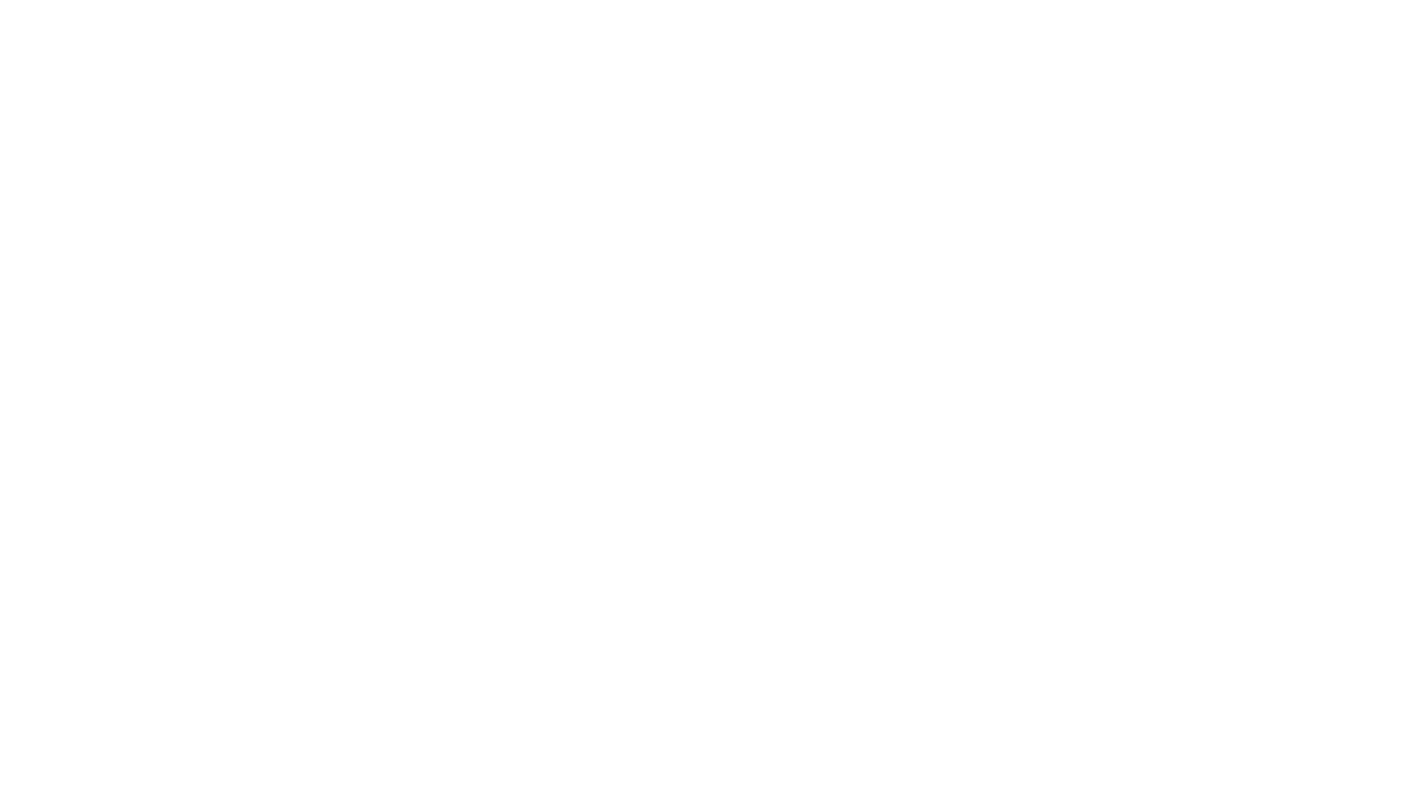
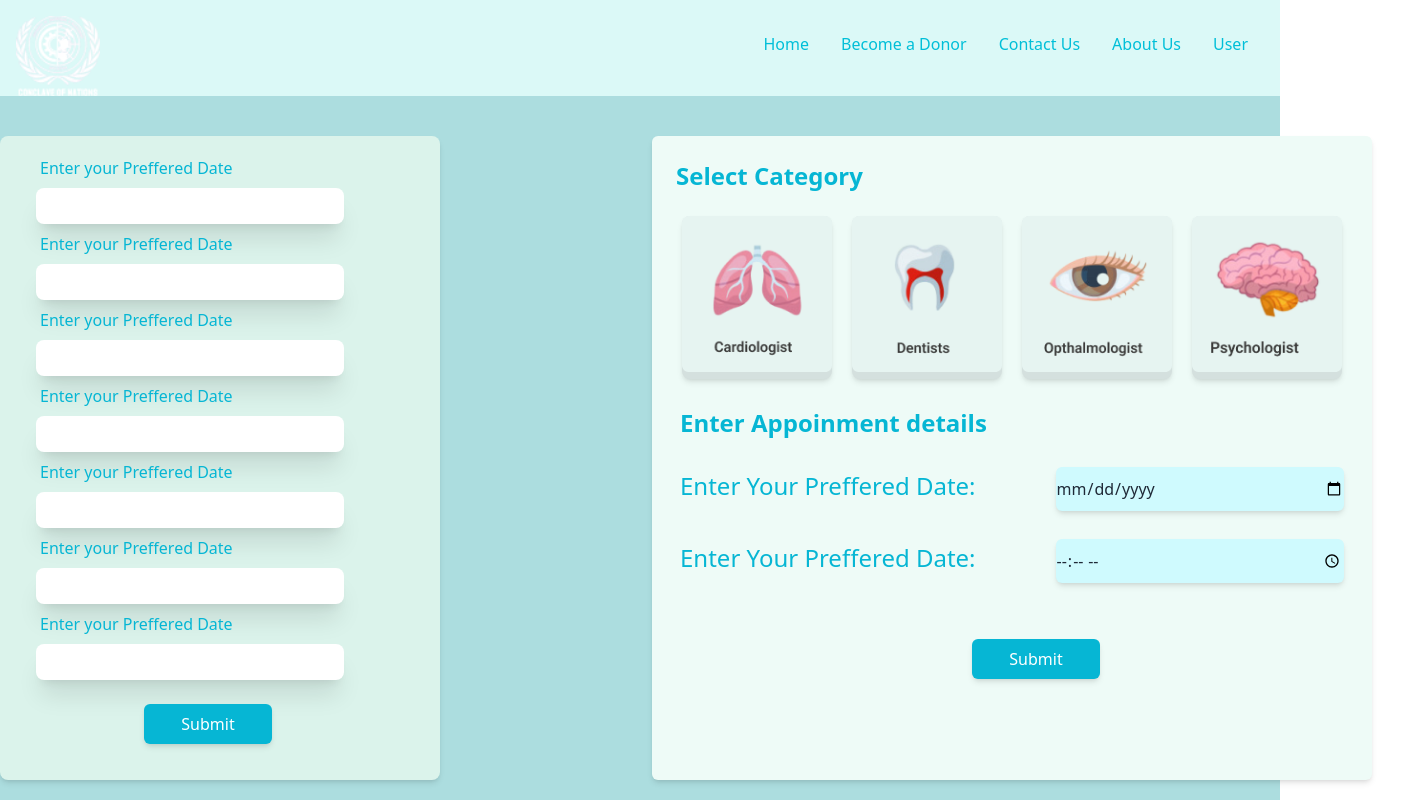
Before and after one commit to prabuddha03/doctor_H4B, a React (Vite) app: page /AppoinmentBooking in a window 1280 px wide. Before the commit this address had no page. Shown: the top 800 px of the page, 1420 px wide, since content can reach past the window. Built offline with nearby package versions, Linux system fonts and the light colour scheme.

Commit message:
appoinment section created

```diff
--- a/src/App.jsx
+++ b/src/App.jsx
@@ -1,6 +1,7 @@
 import React from "react";
 import Home from "./pages/Home";
 import Profile from "./pages/Profile";
+import AppoinmentBooking from "./pages/AppoinmentBooking";
 import { BrowserRouter, Routes, Route } from "react-router-dom";
 
 const App = () => {
@@ -9,6 +10,7 @@ const App = () => {
       <Routes>
         <Route path="/" element={<Home />} />
         <Route path="profile" element={<Profile />} />
+        <Route path="AppoinmentBooking" element={<AppoinmentBooking />} />
       </Routes>
     </BrowserRouter>
   );
--- /dev/null
+++ b/src/components/AppoinmentFormOne.jsx
@@ -0,0 +1,97 @@
+import React from "react";
+import { useState } from "react";
+
+const AppoinmentFormOne = () => {
+  const [inputs, setInputs] = useState({});
+
+  const handleChange = (event) => {
+    const name = event.target.name;
+    const value = event.target.value;
+    setInputs((values) => ({ ...values, [name]: value }));
+  };
+
+  const handleSubmit = (event) => {
+    event.preventDefault();
+    alert(inputs);
+  };
+  return (
+    <div className="h-[644px] w-[440px] bg-[#dbf3eb] rounded-lg shadow-md">
+      <form onSubmit={handleSubmit} className="py-5">
+        <label className="m-10 text-cyan-500 font-medium">
+          Enter your Preffered Date
+          <input
+            type="text"
+            name="date"
+            value={inputs.date || ""}
+            onChange={handleChange}
+            className="ml-9 w-[70%] rounded-lg bg-white h-9 shadow-xl my-2 text-black font-normal"
+          />
+        </label>
+        <label className="m-10 text-cyan-500 font-medium">
+          Enter your Preffered Date
+          <input
+            type="text"
+            name="date"
+            value={inputs.date || ""}
+            onChange={handleChange}
+            className="ml-9 w-[70%] rounded-lg bg-white h-9 shadow-xl my-2 text-black font-normal"
+          />
+        </label>
+        <label className="m-10 text-cyan-500 font-medium">
+          Enter your Preffered Date
+          <input
+            type="text"
+            name="date"
+            value={inputs.date || ""}
+            onChange={handleChange}
+            className="ml-9 w-[70%] rounded-lg bg-white h-9 shadow-xl my-2 text-black font-normal"
+          />
+        </label>
+        <label className="m-10 text-cyan-500 font-medium">
+          Enter your Preffered Date
+          <input
+            type="text"
+            name="date"
+            value={inputs.date || ""}
+            onChange={handleChange}
+            className="ml-9 w-[70%] rounded-lg bg-white h-9 shadow-xl my-2 text-black font-normal"
+          />
+        </label>
+        <label className="m-10 text-cyan-500 font-medium">
+          Enter your Preffered Date
+          <input
+            type="text"
+            name="date"
+            value={inputs.date || ""}
+            onChange={handleChange}
+            className="ml-9 w-[70%] rounded-lg bg-white h-9 shadow-xl my-2 text-black font-normal"
+          />
+        </label>
+        <label className="m-10 text-cyan-500 font-medium">
+          Enter your Preffered Date
+          <input
+            type="text"
+            name="date"
+            value={inputs.date || ""}
+            onChange={handleChange}
+            className="ml-9 w-[70%] rounded-lg bg-white h-9 shadow-xl my-2 text-black font-normal"
+          />
+        </label>
+        <label className="m-10 text-cyan-500 font-medium">
+          Enter your Preffered Date
+          <input
+            type="text"
+            name="date"
+            value={inputs.date || ""}
+            onChange={handleChange}
+            className="ml-9 w-[70%] rounded-lg bg-white h-9 shadow-xl my-2 text-black font-normal"
+          />
+        </label>
+        <input type="submit" className="w-32 h-10 rounded-md text-white bg-cyan-500 shadow-md mx-36 mt-4"/>
+      </form>
+
+    </div>
+  );
+};
+
+export default AppoinmentFormOne;
--- /dev/null
+++ b/src/components/AppoinmentFormTwo.jsx
@@ -0,0 +1,54 @@
+import React from 'react';
+import Cardiologist from '../assets/cardiologist.png';
+import Dentist from '../assets/dentist.png';
+import Opthalmologist from '../assets/opthalmologist.png';
+import Psycologist from '../assets/psycologist.png';
+import { useState } from "react";
+
+
+const AppoinmentFormTwo = () => {
+  const [inputs, setInputs] = useState({});
+
+  const handleChange = (event) => {
+    const name = event.target.name;
+    const value = event.target.value;
+    setInputs((values) => ({ ...values, [name]: value }));
+  };
+
+  const handleSubmit = (event) => {
+    event.preventDefault();
+    alert(inputs);
+  };
+  return (
+    <div className="h-[644px] w-[720px] bg-[#EEFBF7] rounded-md shadow-md">
+    <p className='text-2xl font-bold text-cyan-500 m-6'>Select Category</p>
+      <div className='grid h-auto place-items-center sm:place-items-center cursor-pointer'>
+        <div className='grid grid-cols-4 gap-5'>
+         <div className='bg-[#D4E0DE] h-[163px] w-[150px] rounded-lg shadow-md text-black'>
+          <img src={Cardiologist} alt="img" className='mx-auto' />
+         </div>
+         <div className='bg-[#D4E0DE] h-[163px] w-[150px] rounded-lg shadow-md text-black'>
+          <img src={Dentist} alt="img" />
+         </div>
+         <div className='bg-[#D4E0DE] h-[163px] w-[150px] rounded-lg shadow-md text-black'>
+          <img src={Opthalmologist} alt="img" />
+         </div>
+         <div className='bg-[#D4E0DE] h-[163px] w-[150px] rounded-lg shadow-md text-black'>
+          <img src={Psycologist} alt="img" />
+         </div>
+        </div>
+      </div>
+      <p className='text-2xl font-bold text-cyan-500 m-7'>Enter Appoinment details</p>
+      <form onSubmit={handleSubmit}>
+      <label for="appoinmentdate" className='text-cyan-500 font-medium text-2xl mr-20 ml-7'>Enter Your Preffered Date:</label>
+  <input type="date" id="appoinmentdate" name="appoinmentdate" className='bg-cyan-100  w-[40%] h-11 rounded-md shadow-md' />
+
+  <label for="appoinmenttime" className='text-cyan-500 font-medium text-2xl mr-20 ml-7' onChange={handleChange}>Enter Your Preffered Date:</label>
+  <input type="time" id="appoinmenttime" name="appoinmenttime" className='bg-cyan-100  w-[40%] h-11 rounded-md shadow-md mt-7' onChange={handleChange} />
+  <input type="submit" className="w-32 h-10 rounded-md text-white bg-cyan-500 shadow-md mx-80 mt-14"/>
+</form>
+    </div>
+  )
+}
+
+export default AppoinmentFormTwo
--- /dev/null
+++ b/src/pages/AppoinmentBooking.jsx
@@ -0,0 +1,22 @@
+import React from "react";
+import NavbarSec from "../components/NavbarSec";
+import Footer from "../components/Footer";
+import AppoinmentFormOne from "../components/AppoinmentFormOne";
+import AppoinmentFormTwo from "../components/AppoinmentFormTwo";
+
+const AppoinmentBooking = () => {
+  return (
+    <div className="bg-[#acdddf] h-auto">
+      <NavbarSec />
+      <div className="grid h-auto place-items-center sm:place-items-center py-10">
+        <div className="grid grid-cols-1 lg:grid-cols-2 gap-6">
+          <AppoinmentFormOne />
+          <AppoinmentFormTwo />
+        </div>
+      </div>
+      <Footer />
+    </div>
+  );
+};
+
+export default AppoinmentBooking;
--- a/src/pages/Profile.jsx
+++ b/src/pages/Profile.jsx
@@ -4,6 +4,7 @@ import ProfileSidebar from "../components/ProfileSidebar";
 import MedicineDashboard from "../components/MedicineDashboard";
 import ProfileBanner from '../assets/ProfileBanner.png';
 import UserInformation from "../components/UserInformation";
+import Footer from '../components/Footer';
 
 const Profile = () => {
   return (
@@ -26,6 +27,7 @@ const Profile = () => {
           </div>
         </div>
       </div>
+      <Footer />
     </div>
   );
 };
```
